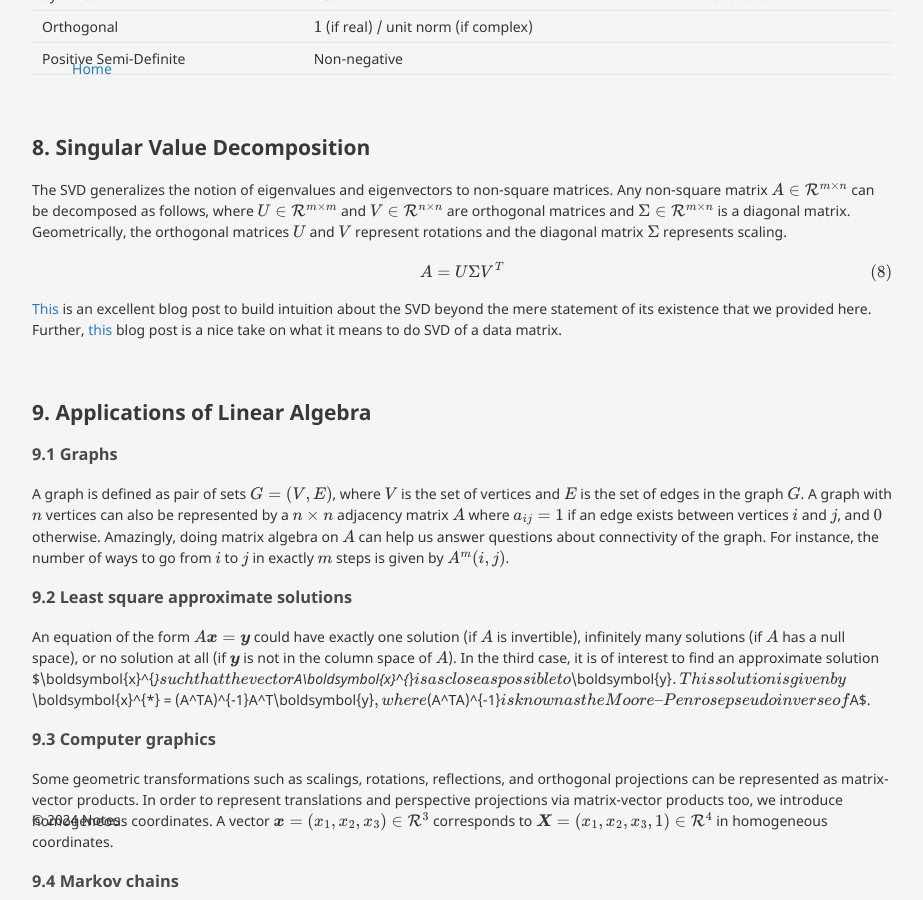
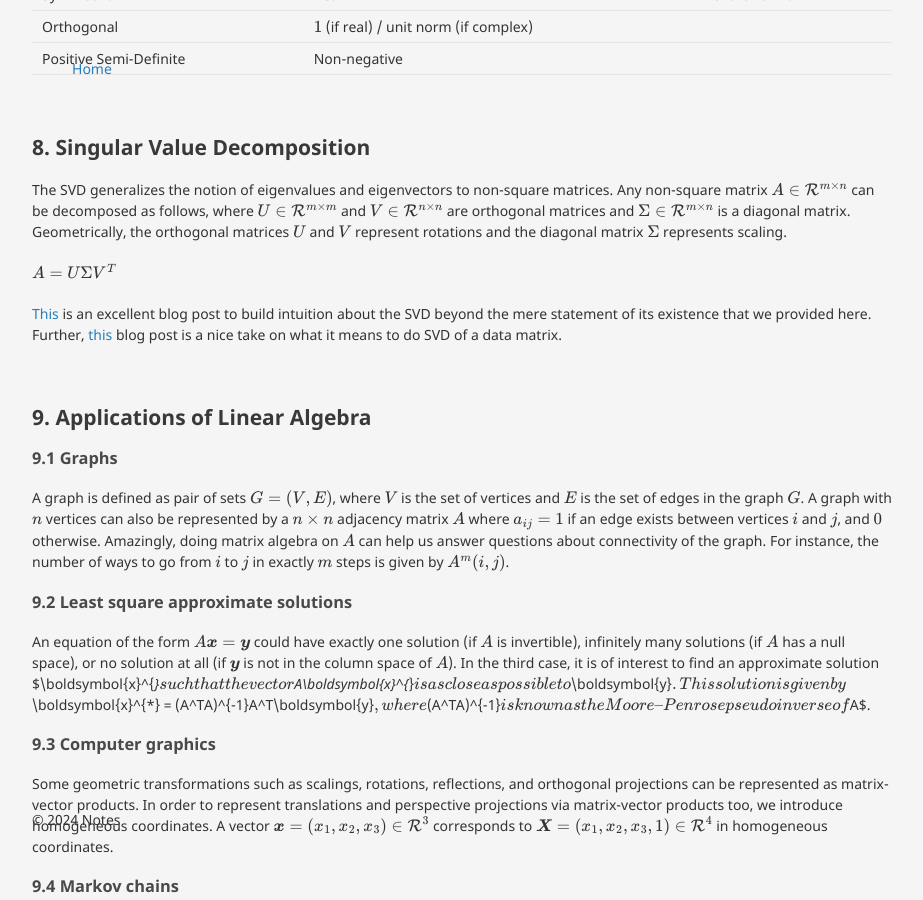
Before and after one commit to neeravkarani/notes, a Jekyll site: the page built from _posts/math/2024-06-17-linear-algebra.md, in a window 1280 px wide and 900 px high, scrolled down 5137 px. Shown: the whole window, without its empty margins (178-1101 px from the left). Built offline with Jekyll 4.4.1, drawn with Linux system fonts in a browser that asks for light colours; formulas are drawn with MathJax 3.

Commit message:
playing with mathjax settings

```diff
--- a/_posts/math/2024-06-17-linear-algebra.md
+++ b/_posts/math/2024-06-17-linear-algebra.md
@@ -204,7 +204,8 @@ A matrix $P \in \mathcal{R}^{n \times n}$ is positive semi-definite if $\boldsym
 ## 8. Singular Value Decomposition
 The SVD generalizes the notion of eigenvalues and eigenvectors to non-square matrices. Any non-square matrix $A \in \mathcal{R}^{m \times n}$ can be decomposed as follows, where $U \in \mathcal{R}^{m \times m}$ and $V \in \mathcal{R}^{n \times n}$ are orthogonal matrices and $\Sigma \in \mathcal{R}^{m \times n}$ is a diagonal matrix. Geometrically, the orthogonal matrices $U$ and $V$ represent rotations and the diagonal matrix $\Sigma$ represents scaling.
 
-$$ \begin{equation} A = U \Sigma V^{T} \end{equation} $$
+<!-- $$ \begin{equation} A = U \Sigma V^{T} \end{equation} $$  -->
+$$ A = U \Sigma V^{T}$$
 
 [This](https://gregorygundersen.com/blog/2018/12/10/svd/) is an excellent blog post to build intuition about the SVD beyond the mere statement of its existence that we provided here. Further, [this](https://jeremykun.wordpress.com/2016/04/18/singular-value-decomposition-part-1-perspectives-on-linear-algebra/) blog post is a nice take on what it means to do SVD of a data matrix.
 
```
